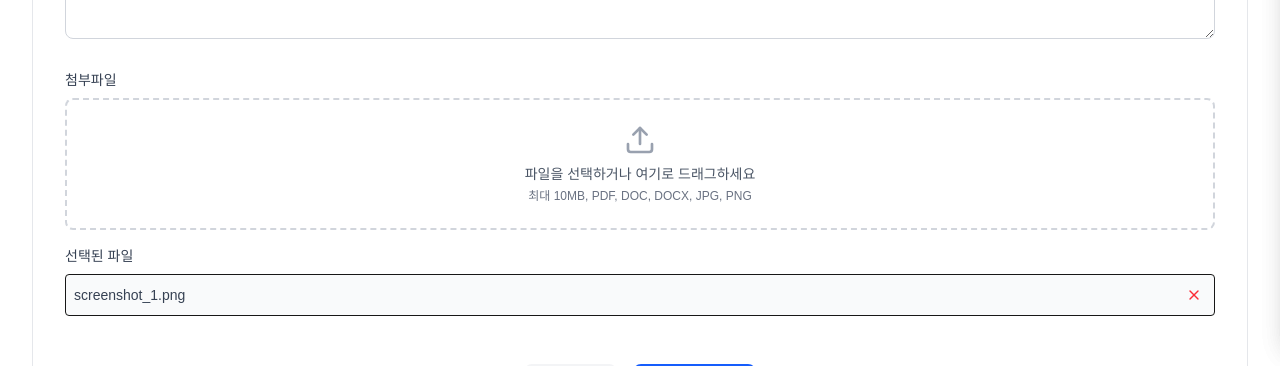
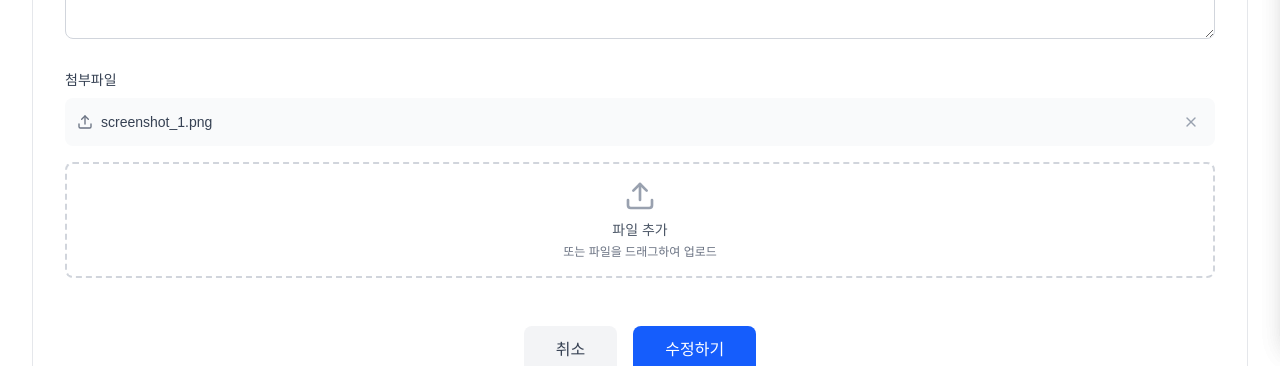
Before and after one commit to byunhyesun/seepn, a Next.js app: page /mypage/inquiries/1/edit in a window 1280 px wide. Shown: the part 511-877 px from the top of the page. Built offline with nearby package versions, Linux system fonts and the light colour scheme; no server answers.

Commit message:
style(mypage-inquiries-edit): align attachment list and upload UI with board edit (name+size rows, remove button, dashed upload area with add file text)

```diff
--- a/src/app/mypage/inquiries/[id]/edit/page.tsx
+++ b/src/app/mypage/inquiries/[id]/edit/page.tsx
@@ -8,7 +8,7 @@ import { Upload, X, CheckCircle, AlertCircle } from 'lucide-react';
 
 type InquiryCategoryKey = 'service' | 'supplier' | 'certification' | 'payment' | 'bug' | 'etc';
 
-type AttachmentItem = { name: string; file?: File };
+type AttachmentItem = { name: string; size?: string; file?: File };
 
 export default function InquiryEditPage() {
   const router = useRouter();
@@ -60,8 +60,8 @@ export default function InquiryEditPage() {
         titleLabel: '제목',
         contentLabel: '내용',
         attachmentsLabel: '첨부파일',
-        fileUploadText: '파일을 선택하거나 여기로 드래그하세요',
-        fileUploadNote: '최대 10MB, PDF, DOC, DOCX, JPG, PNG',
+        addFile: '파일 추가',
+        dragHint: '또는 파일을 드래그하여 업로드',
         selectedFiles: '선택된 파일',
         removeFile: '파일 삭제',
         cancel: '취소',
@@ -84,8 +84,8 @@ export default function InquiryEditPage() {
         titleLabel: 'Title',
         contentLabel: 'Content',
         attachmentsLabel: 'Attachments',
-        fileUploadText: 'Select files or drag them here',
-        fileUploadNote: 'Max 10MB, PDF, DOC, DOCX, JPG, PNG',
+        addFile: 'Add File',
+        dragHint: 'or drag files to upload',
         selectedFiles: 'Selected Files',
         removeFile: 'Remove',
         cancel: 'Cancel',
@@ -108,8 +108,8 @@ export default function InquiryEditPage() {
         titleLabel: 'タイトル',
         contentLabel: '内容',
         attachmentsLabel: '添付ファイル',
-        fileUploadText: 'ファイルを選択するかここにドラッグしてください',
-        fileUploadNote: '最大10MB, PDF, DOC, DOCX, JPG, PNG',
+        addFile: 'ファイル追加',
+        dragHint: 'またはファイルをドラッグしてアップロード',
         selectedFiles: '選択されたファイル',
         removeFile: '削除',
         cancel: 'キャンセル',
@@ -132,8 +132,8 @@ export default function InquiryEditPage() {
         titleLabel: '标题',
         contentLabel: '内容',
         attachmentsLabel: '附件',
-        fileUploadText: '选择文件或拖拽到此处',
-        fileUploadNote: '最大10MB, PDF, DOC, DOCX, JPG, PNG',
+        addFile: '添加文件',
+        dragHint: '或拖拽文件以上传',
         selectedFiles: '已选文件',
         removeFile: '删除',
         cancel: '取消',
@@ -206,7 +206,7 @@ export default function InquiryEditPage() {
         newErrors.push(`${file.name}: 형식 불가`);
         return;
       }
-      validFiles.push({ name: file.name, file });
+      validFiles.push({ name: file.name, size: `${(file.size / 1024 / 1024).toFixed(1)}MB`, file });
     });
 
     if (newErrors.length > 0) {
@@ -338,12 +338,35 @@ export default function InquiryEditPage() {
                 {errors.content && <p className="mt-1 text-sm text-red-600">{errors.content}</p>}
               </div>
 
-              {/* Attachments */}
+              {/* Attachments (match Board edit UI) */}
               <div>
                 <label className="block text-sm font-medium text-gray-700 mb-2">
                   {getText('attachmentsLabel')}
                 </label>
-                <div className="border-2 border-dashed border-gray-300 rounded-lg p-6 text-center hover:border-gray-400 transition-colors">
+                {/* Existing attachments */}
+                {formData.attachments.length > 0 && (
+                  <div className="space-y-2 mb-4">
+                    {formData.attachments.map((att, index) => (
+                      <div key={index} className="flex items-center justify-between p-3 bg-gray-50 rounded-lg">
+                        <div className="flex items-center gap-2">
+                          <Upload className="h-4 w-4 text-gray-500" />
+                          <span className="text-sm text-gray-700">{att.name}</span>
+                          {att.size && <span className="text-xs text-gray-500">({att.size})</span>}
+                        </div>
+                        <button
+                          type="button"
+                          onClick={() => removeAttachment(index)}
+                          className="p-1 text-gray-400 hover:text-red-600 transition-colors"
+                        >
+                          <X className="h-4 w-4" />
+                        </button>
+                      </div>
+                    ))}
+                  </div>
+                )}
+
+                {/* Upload area */}
+                <div className="border-2 border-dashed border-gray-300 rounded-lg p-4">
                   <input
                     type="file"
                     id="fileUpload"
@@ -352,35 +375,14 @@ export default function InquiryEditPage() {
                     onChange={handleFileUpload}
                     className="hidden"
                   />
-                  <label htmlFor="fileUpload" className="cursor-pointer">
-                    <Upload className="h-8 w-8 text-gray-400 mx-auto mb-2" />
-                    <p className="text-sm text-gray-600 mb-1">{getText('fileUploadText')}</p>
-                    <p className="text-xs text-gray-500">{getText('fileUploadNote')}</p>
+                  <label htmlFor="fileUpload" className="flex flex-col items-center justify-center cursor-pointer">
+                    <Upload className="h-8 w-8 text-gray-400 mb-2" />
+                    <span className="text-sm text-gray-600">{getText('addFile')}</span>
+                    <span className="text-xs text-gray-500 mt-1">{getText('dragHint')}</span>
                   </label>
                 </div>
                 {errors.files && (
                   <p className="mt-1 text-sm text-red-600">{errors.files}</p>
-                )}
-
-                {formData.attachments.length > 0 && (
-                  <div className="mt-4">
-                    <p className="text-sm font-medium text-gray-700 mb-2">{getText('selectedFiles')}</p>
-                    <div className="space-y-2">
-                      {formData.attachments.map((att, index) => (
-                        <div key={index} className="flex items-center justify-between p-2 bg-gray-50 rounded border">
-                          <span className="text-sm text-gray-700 truncate flex-1">{att.name}</span>
-                          <button
-                            type="button"
-                            onClick={() => removeAttachment(index)}
-                            className="ml-2 p-1 text-red-500 hover:text-red-700 transition-colors"
-                            title={getText('removeFile')}
-                          >
-                            <X className="h-4 w-4" />
-                          </button>
-                        </div>
-                      ))}
-                    </div>
-                  </div>
                 )}
               </div>
 
```
